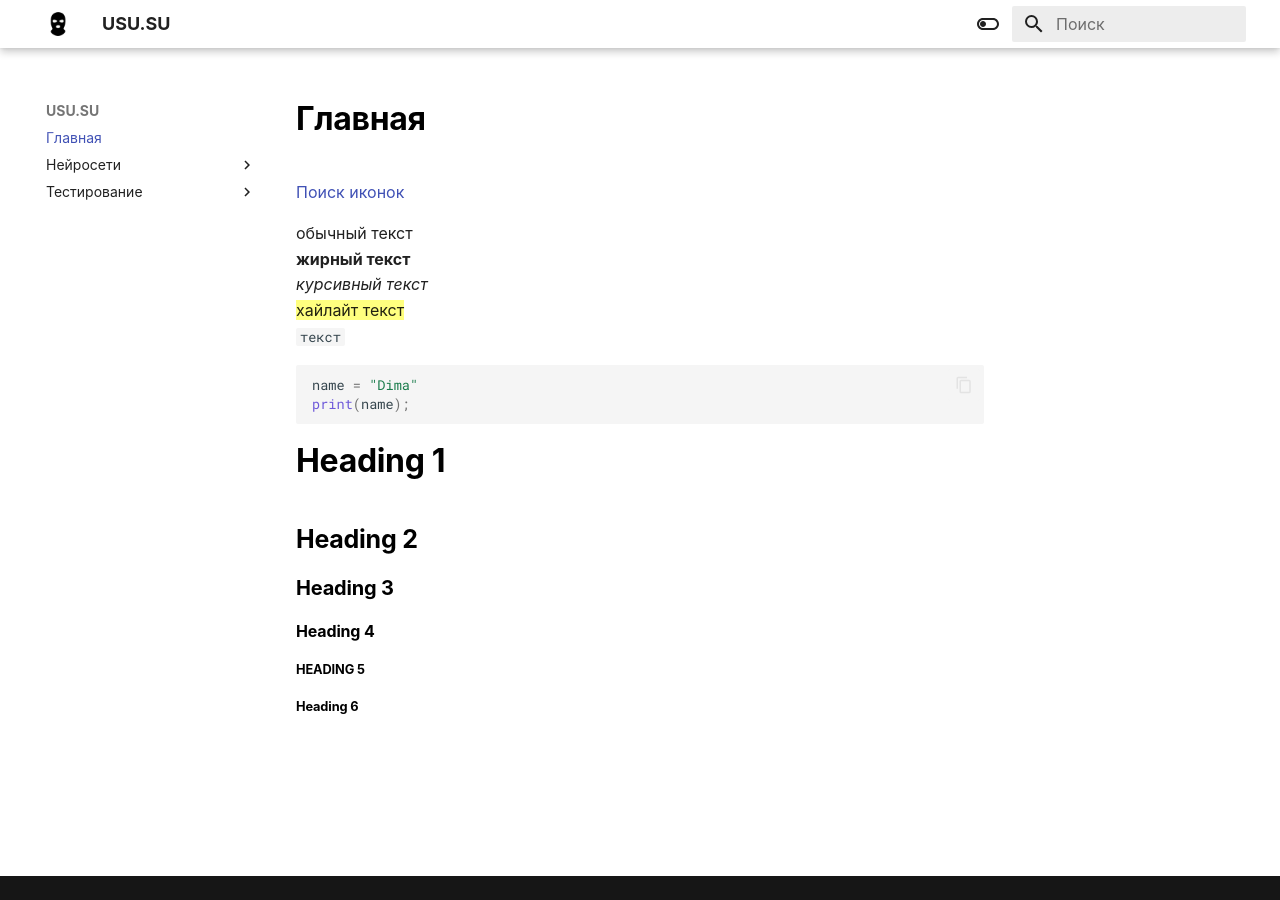
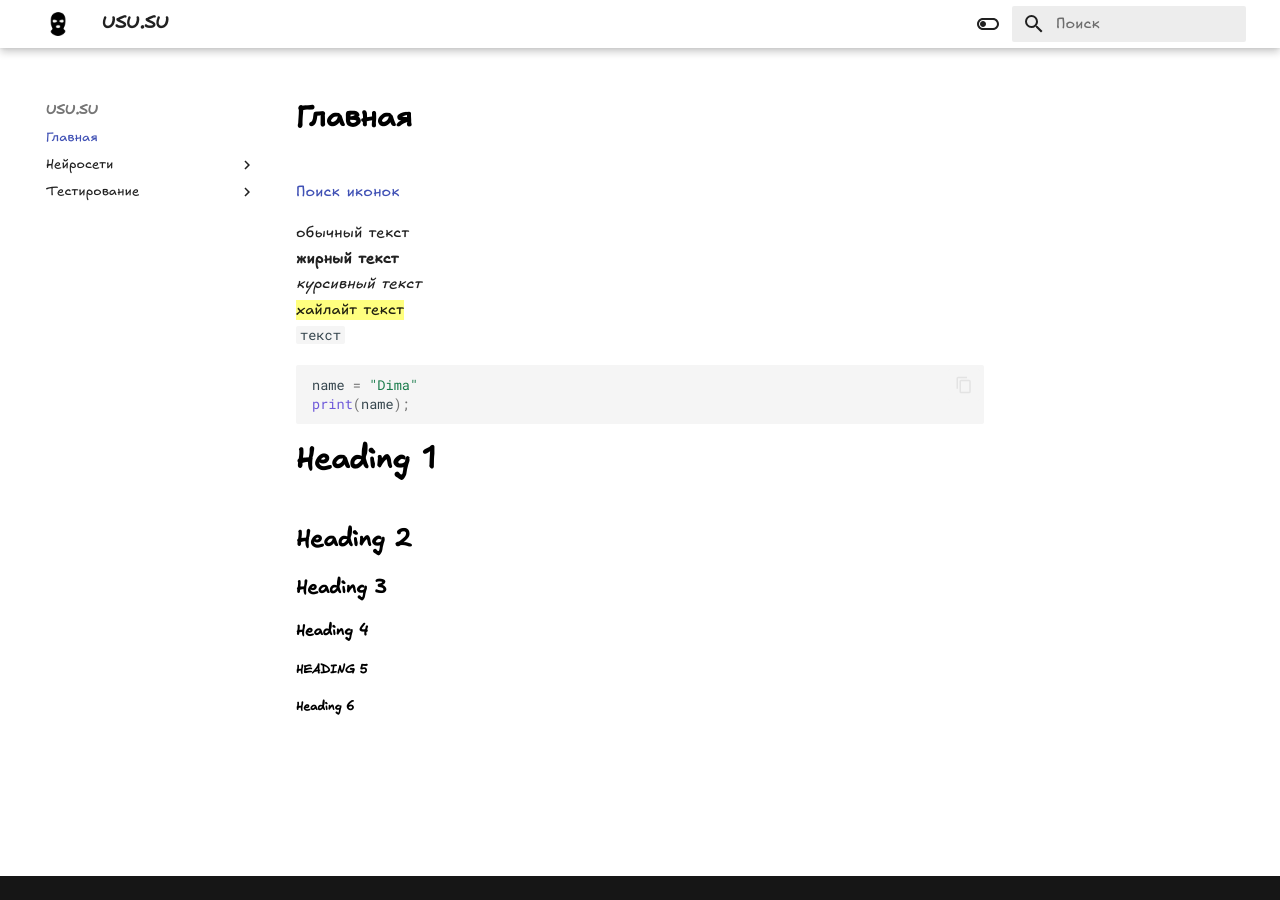
Before and after one commit to dypolyakov/knowledgebase, an MkDocs documentation site: the page built from docs/index.md, in a window 1280 px wide. Built offline with MkDocs 1.6.1 and Material for MkDocs 9.7.7, drawn with Linux system fonts in a browser that asks for light colours.

Commit message:
Исправлены шрифты

```diff
--- a/docs/assets/stylesheets/extra.css
+++ b/docs/assets/stylesheets/extra.css
@@ -16,7 +16,7 @@ h6 {
 
 @font-face {
   font-family: "Excalifont";
-  src: "../fonts/Excalifont-Regular.woff2";
+  src: url("../fonts/Excalifont-Regular.woff2");
 }
 
 :root {
--- a/mkdocs.yml
+++ b/mkdocs.yml
@@ -5,9 +5,9 @@ theme:
   language: ru
   logo: assets/usu-logo.png
   favicon: assets/usu-logo.png
-  font:
-    text: Roboto
-    code: Roboto Mono
+  # font:
+  #   text: Roboto
+  #   code: Roboto Mono
   palette:
     # - media: "(prefers-color-scheme)"
       # toggle:
```
